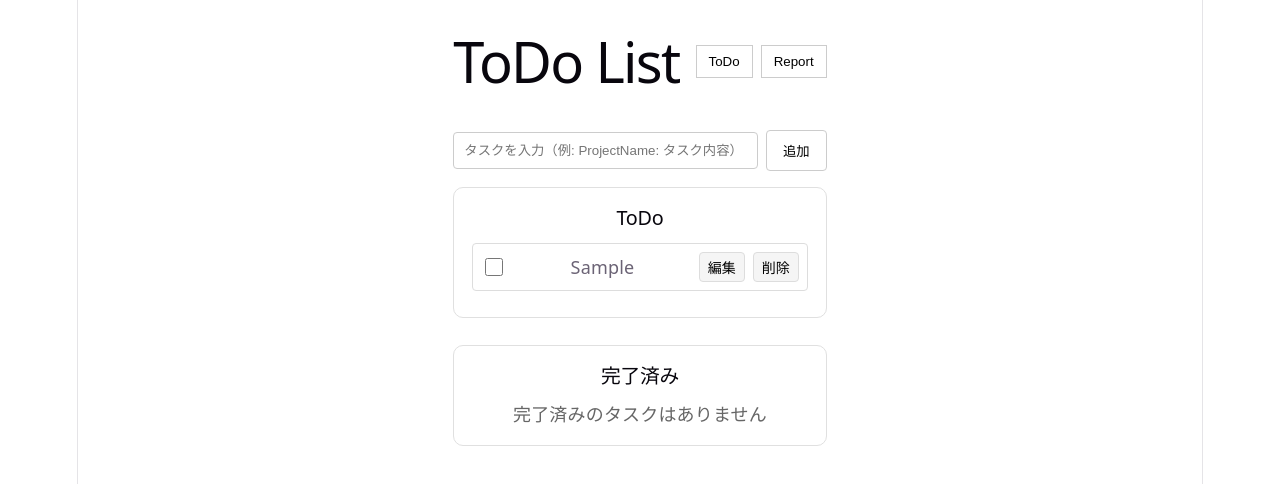
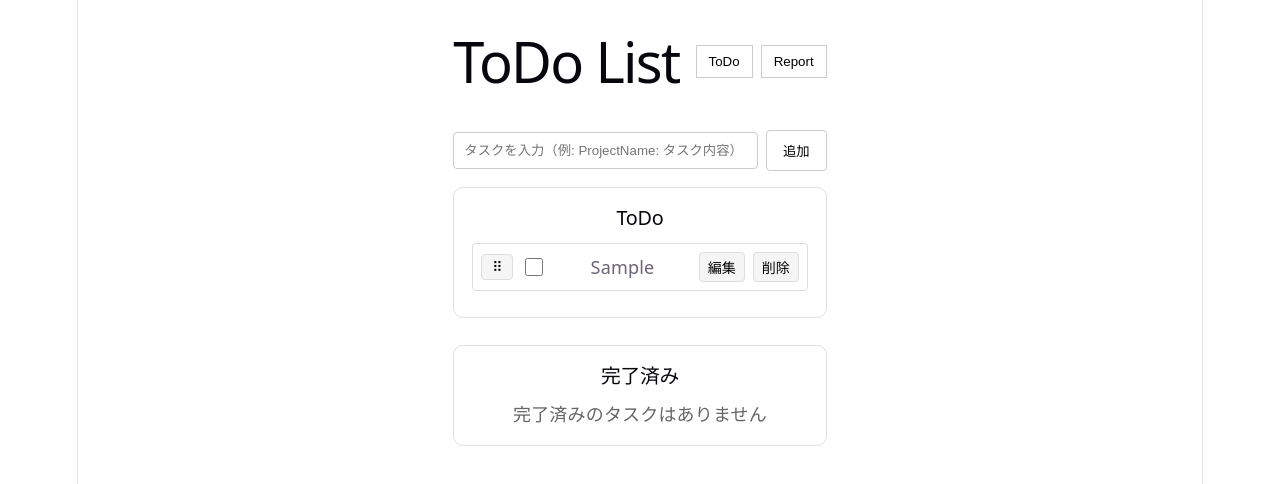
Before and after one commit to altflow/todo-list, a React (Vite) app: page / in a window 1280 px wide. Both pictures are taken after typing "Sample" into the empty fields and a click on the button "追加". Shown: the top 484 px of the page. Built offline with nearby package versions, Linux system fonts and the light colour scheme.

Commit message:
Implemented drag and drop capability

```diff
--- a/src/components/TodoApp/TodoApp.tsx
+++ b/src/components/TodoApp/TodoApp.tsx
@@ -21,6 +21,7 @@ export const TodoApp = () => {
     undoDelete,
     dismissDelete,
     updateTask,
+    reorder,
     clearCompleted,
   } = useTodos()
 
@@ -52,6 +53,7 @@ export const TodoApp = () => {
               onToggleComplete={toggleComplete}
               onDelete={deleteTodo}
               onUpdateTask={updateTask}
+              onReorder={reorder}
               onClearCompleted={clearCompleted}
             />
             <UndoToast deletedStack={deletedStack} onUndo={undoDelete} onClose={dismissDelete} />
--- a/src/components/TodoItem/TodoItem.module.css
+++ b/src/components/TodoItem/TodoItem.module.css
@@ -35,7 +35,8 @@
 .editBtn,
 .deleteBtn,
 .saveBtn,
-.cancelBtn {
+.cancelBtn,
+.dragHandle {
   padding: 4px 8px;
   border: 1px solid #ddd;
   border-radius: 4px;
@@ -45,6 +46,17 @@
   white-space: nowrap;
 }
 
+.dragHandle {
+  display: inline-flex;
+  align-items: center;
+  justify-content: center;
+  min-width: 32px;
+}
+
+.dragHandle:hover {
+  background: #e0e0e0;
+}
+
 .editBtn:hover,
 .deleteBtn:hover,
 .saveBtn:hover,
--- a/src/components/TodoItem/TodoItem.tsx
+++ b/src/components/TodoItem/TodoItem.tsx
@@ -1,4 +1,6 @@
-import { useState } from 'react'
+import { useState, type KeyboardEvent } from 'react'
+import { useSortable } from '@dnd-kit/sortable'
+import { CSS } from '@dnd-kit/utilities'
 import type { Todo } from '../../types/todo'
 import styles from './TodoItem.module.css'
 
@@ -7,6 +9,57 @@ interface TodoItemProps {
   onToggleComplete: (id: string) => void
   onDelete: (id: string) => void
   onUpdateTask: (id: string, task: string) => void
+}
+
+function DraggableTodoItem({
+  todo,
+  onToggleComplete,
+  onDelete,
+  onEdit,
+  displayTask,
+}: TodoItemProps & { displayTask: string; onEdit: () => void }) {
+  const {
+    attributes,
+    listeners,
+    setNodeRef,
+    transform,
+    transition,
+    isDragging,
+  } = useSortable({ id: todo.id })
+
+  const style = {
+    transform: CSS.Transform.toString(transform),
+    transition,
+    opacity: isDragging ? 0.5 : 1,
+  }
+
+  return (
+    <div ref={setNodeRef} className={styles.todoItem} style={style}>
+      <button
+        type="button"
+        className={styles.dragHandle}
+        {...attributes}
+        {...listeners}
+      >
+        ⠿
+      </button>
+      <input
+        type="checkbox"
+        checked={todo.completed}
+        onChange={() => onToggleComplete(todo.id)}
+        className={styles.checkbox}
+      />
+      <span className={todo.completed ? styles.completedTask : styles.task}>
+        {displayTask}
+      </span>
+      <button onClick={onEdit} className={styles.editBtn}>
+        編集
+      </button>
+      <button onClick={() => onDelete(todo.id)} className={styles.deleteBtn}>
+        削除
+      </button>
+    </div>
+  )
 }
 
 export function TodoItem({
@@ -41,7 +94,7 @@ export function TodoItem({
     setIsEditing(true)
   }
 
-  const handleKeyDown = (e: React.KeyboardEvent<HTMLInputElement>) => {
+  const handleKeyDown = (e: KeyboardEvent<HTMLInputElement>) => {
     if (e.key === 'Enter') {
       handleSave()
     }
@@ -68,6 +121,7 @@ export function TodoItem({
     )
   }
 
+  if (todo.completed) {
     return (
       <div className={styles.todoItem}>
         <input
@@ -76,13 +130,7 @@ export function TodoItem({
           onChange={() => onToggleComplete(todo.id)}
           className={styles.checkbox}
         />
-      <span
-        className={
-          todo.completed ? styles.completedTask : styles.task
-        }
-      >
-        {displayTask}
-      </span>
+        <span className={styles.completedTask}>{displayTask}</span>
         <button onClick={handleEdit} className={styles.editBtn}>
           編集
         </button>
@@ -92,3 +140,15 @@ export function TodoItem({
       </div>
     )
   }
+
+  return (
+    <DraggableTodoItem
+      todo={todo}
+      onToggleComplete={onToggleComplete}
+      onDelete={onDelete}
+      onEdit={handleEdit}
+      onUpdateTask={onUpdateTask}
+      displayTask={displayTask}
+    />
+  )
+}
--- a/src/components/TodoList/TodoList.tsx
+++ b/src/components/TodoList/TodoList.tsx
@@ -1,3 +1,5 @@
+import { DndContext, closestCenter, type DragEndEvent } from '@dnd-kit/core'
+import { SortableContext, verticalListSortingStrategy } from '@dnd-kit/sortable'
 import type { ProjectFilter, Todo } from '../../types/todo'
 import { TodoItem } from '../TodoItem/TodoItem'
 import styles from './TodoList.module.css'
@@ -8,6 +10,7 @@ interface TodoListProps {
   onToggleComplete: (id: string) => void
   onDelete: (id: string) => void
   onUpdateTask: (id: string, task: string) => void
+  onReorder: (activeId: string, overId: string) => void
   onClearCompleted: () => void
 }
 
@@ -17,6 +20,7 @@ export function TodoList({
   onToggleComplete,
   onDelete,
   onUpdateTask,
+  onReorder,
   onClearCompleted,
 }: TodoListProps) {
   const filterBySelectedFilter = (todo: Todo) => {
@@ -41,6 +45,17 @@ export function TodoList({
       return bTime - aTime
     })
 
+  const handleDragEnd = (event: DragEndEvent) => {
+    const activeId = event.active.id as string
+    const overId = event.over?.id as string
+
+    if (!overId || activeId === overId) {
+      return
+    }
+
+    onReorder(activeId, overId)
+  }
+
   return (
     <div className={styles.container}>
       <section className={styles.section}>
@@ -48,7 +63,12 @@ export function TodoList({
         {incompleteTodos.length === 0 ? (
           <p className={styles.emptyText}>タスクはありません</p>
         ) : (
-          incompleteTodos.map((todo) => (
+          <DndContext collisionDetection={closestCenter} onDragEnd={handleDragEnd}>
+            <SortableContext
+              items={incompleteTodos.map((todo) => todo.id)}
+              strategy={verticalListSortingStrategy}
+            >
+              {incompleteTodos.map((todo) => (
                 <TodoItem
                   key={todo.id}
                   todo={todo}
@@ -56,7 +76,9 @@ export function TodoList({
                   onDelete={onDelete}
                   onUpdateTask={onUpdateTask}
                 />
-          ))
+              ))}
+            </SortableContext>
+          </DndContext>
         )}
       </section>
 
```
Lines whose indentation alone changed are shown as unchanged.
